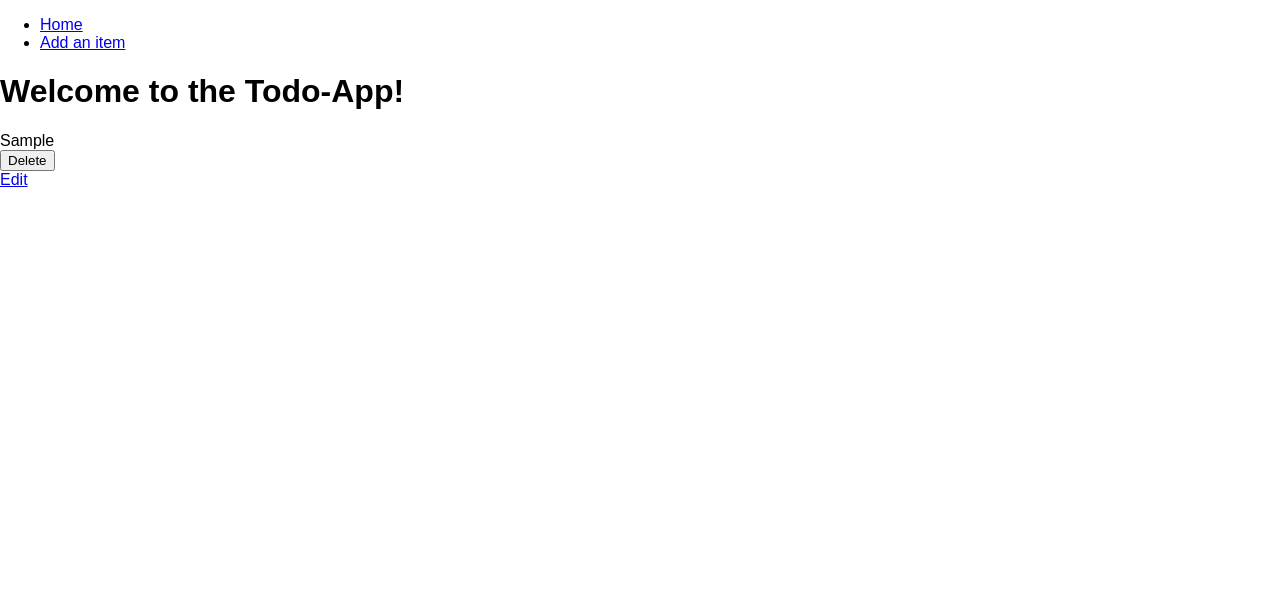
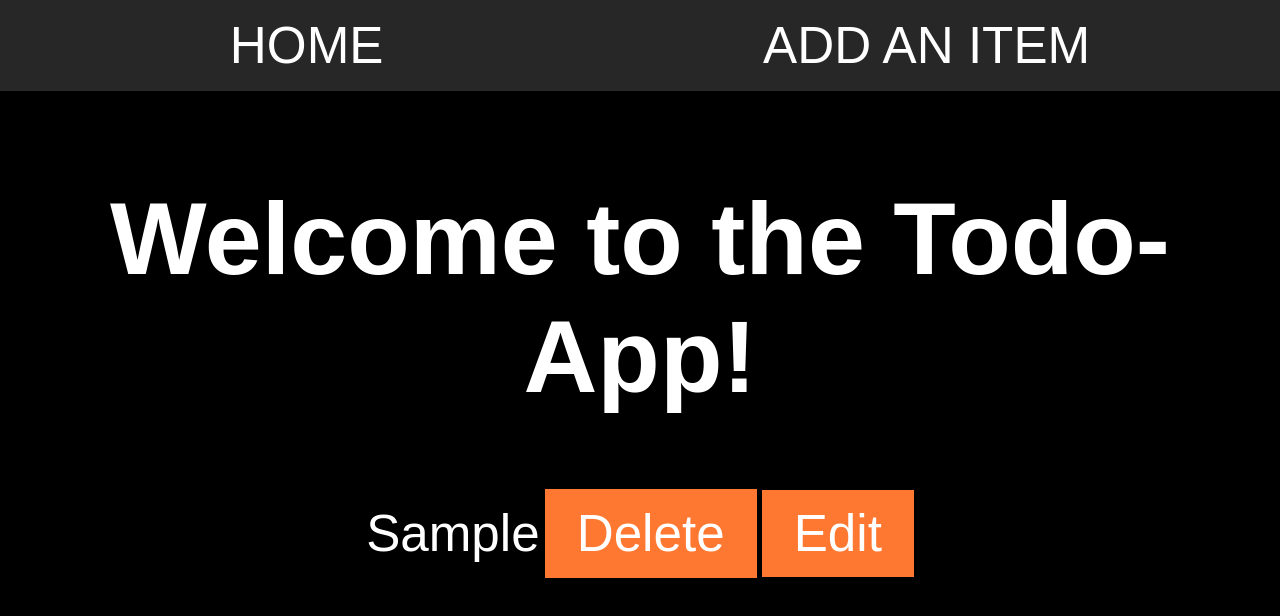
Before and after one commit to dannysiu392005/react-router-todo-app, a React (Create React App) app: page /add in a window 1280 px wide. Both pictures are taken after typing "Sample" into the empty fields and a click on the button "Add". Shown: the top 616 px of the page. Built offline with nearby package versions, Linux system fonts and the light colour scheme.

Commit message:
Add style

```diff
--- a/src/components/App.css
+++ b/src/components/App.css
@@ -0,0 +1,61 @@
+.App {
+  display: flex;
+  flex-flow: column nowrap;
+  width: 100%;
+  height: 100%;
+}
+
+.child-header {
+  flex: 1 1 20px;
+}
+
+.child-main {
+  flex: 3 3 60px;
+}
+
+.form-container {
+  display: flex;
+  flex-flow: column nowrap;
+  align-items: center;
+}
+
+.form-child-small {
+  flex: 1 1 20px;
+}
+
+.form-child-big {
+  flex: 3 3 60px;
+}
+
+input {
+  font-size: 4vw;
+  height: 8vw;
+}
+
+button {
+  padding: 15px 32px;
+  margin: 5px;
+  color: white;
+  background-color: #FE7831;
+  border: 0;
+  font-size: 4vw;
+}
+
+button:hover {
+  background-color: black;
+  border-color: white;
+  border: 1px solid;
+}
+
+.back-link, .edit-link {
+  text-decoration: none;
+  color: white;
+  background-color: #FE7831;
+  padding: 15px 32px;
+}
+
+.back-link:hover, .edit-link:hover {
+  border: 1px solid;
+  border-color: white;
+  background-color: black;
+}
--- /dev/null
+++ b/src/components/Header.css
@@ -0,0 +1,27 @@
+header {
+  background-color: #272727;
+}
+
+.nav-container {
+  display: flex;
+  flex-flow: row nowrap;
+  list-style: none;
+  justify-content: center;
+}
+
+.nav-child {
+  flex: 1 1 auto;
+  margin: 0;
+  padding: 0;
+  text-transform: uppercase;
+}
+
+.nav-link {
+  font-size: 4vw;
+  text-decoration: none;
+  color: white;
+}
+
+.nav-link:hover {
+  color: #FE7831;
+}
--- a/src/components/Header.js
+++ b/src/components/Header.js
@@ -1,5 +1,6 @@
 import React, { Component } from 'react';
 import { Link } from 'react-router-dom';
+import './Header.css';
 
 class Header extends Component {
   render() {
--- /dev/null
+++ b/src/components/Home.css
@@ -0,0 +1,15 @@
+h1 {
+  color: white;
+  font-size: 8vw;
+}
+
+.item-container {
+  display: flex;
+  flex-flow: column nowrap;
+  align-items: center;
+  height: 100%;
+}
+
+.item-child {
+  flex: 1 1 auto;
+}
--- a/src/components/Home.js
+++ b/src/components/Home.js
@@ -1,5 +1,6 @@
 import React, { Component } from 'react';
 import Item from './Item';
+import './Home.css';
 
 class Home extends Component {
   render() {
--- /dev/null
+++ b/src/components/Item.css
@@ -0,0 +1,14 @@
+.three-container {
+  display: flex;
+  flex-flow: row nowrap;
+  align-items: center;
+  height: 100%;
+}
+
+.three-child {
+  flex: 1 1 30px;
+}
+
+.name {
+  color: white;
+}
--- a/src/components/Item.js
+++ b/src/components/Item.js
@@ -1,5 +1,6 @@
 import React, { Component } from 'react';
 import { Link } from 'react-router-dom';
+import './Item.css';
 
 class Item extends Component {
   constructor(props) {
--- /dev/null
+++ b/src/components/Main.css
@@ -0,0 +1,6 @@
+main {
+  background-color: black;
+  height: 100%;
+  padding: 20px;
+  font-size: 4vw;
+}
--- a/src/components/Main.js
+++ b/src/components/Main.js
@@ -3,6 +3,7 @@ import { Switch, Route } from 'react-router-dom';
 import Home from './Home';
 import AddItem from './AddItem';
 import EditItem from './EditItem';
+import './Main.css';
 
 class Main extends Component {
   render() {
--- a/src/index.css
+++ b/src/index.css
@@ -1,5 +1,11 @@
+html, body, #root {
+  height: 100%;
+  width: 100%;
+}
+
 body {
   margin: 0;
   padding: 0;
   font-family: sans-serif;
+  text-align: center;
 }
```
